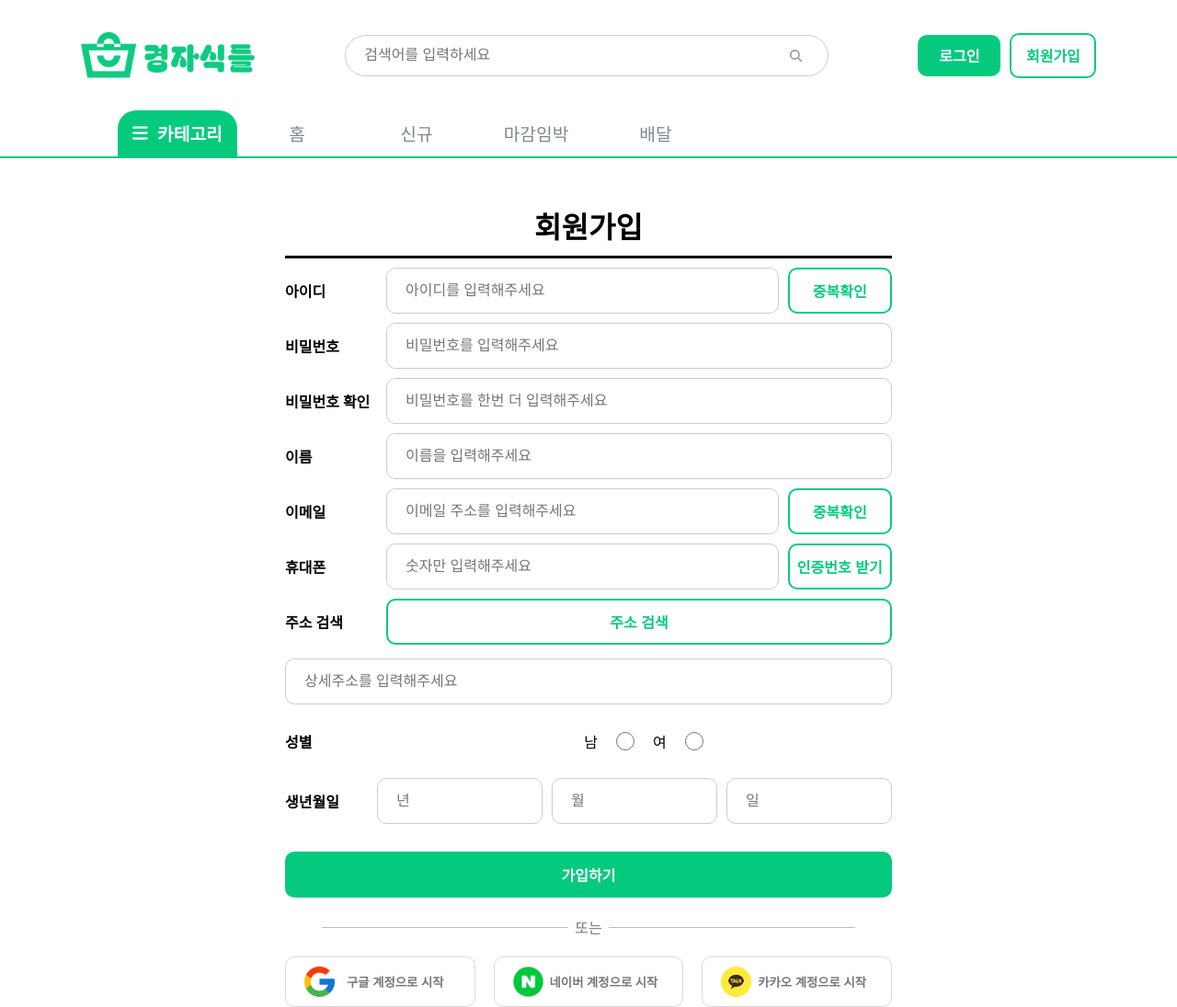
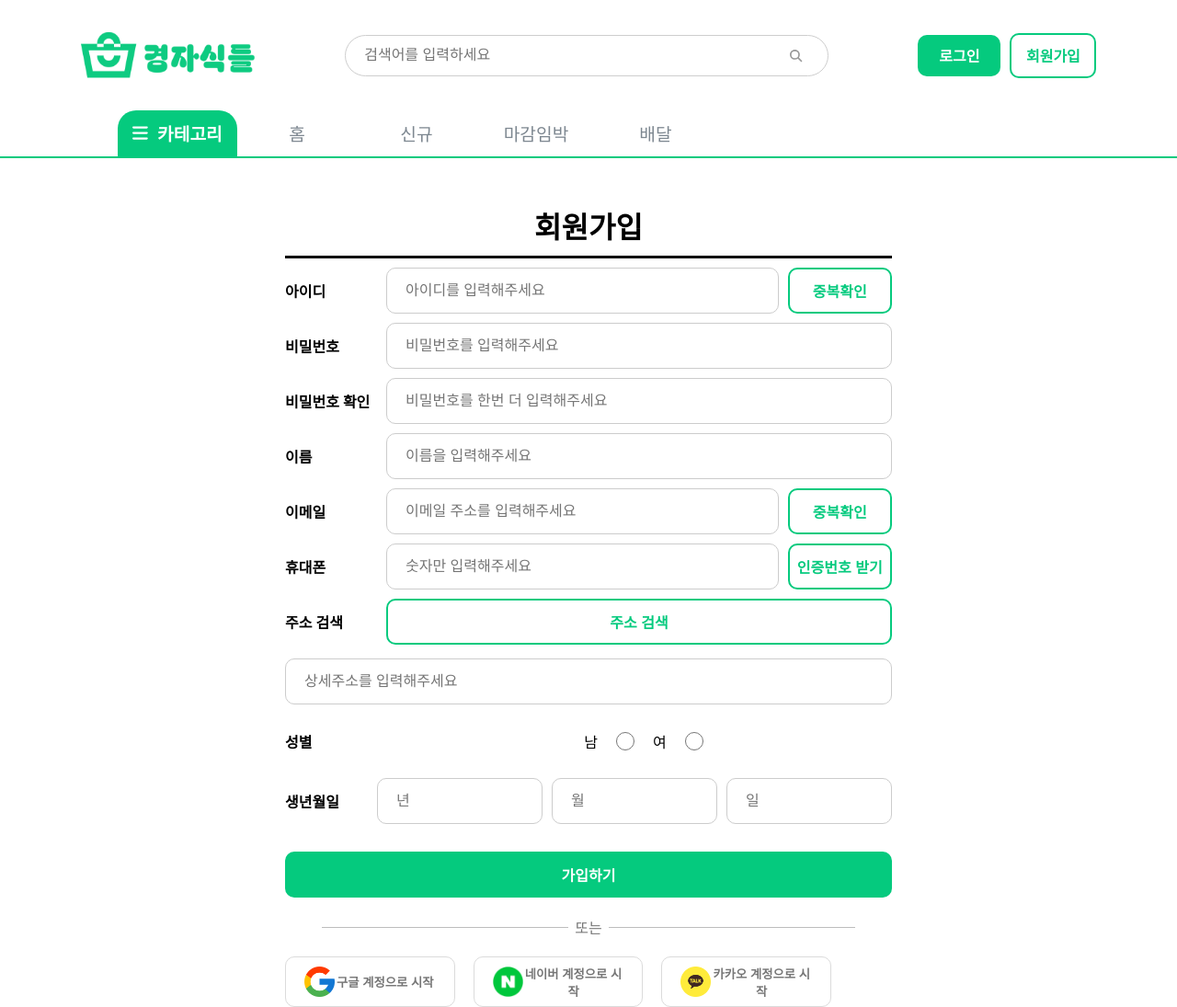
Before and after one commit to GS-retail/frontend, a React (Vite) app: page /auth/signup in a window 1280 px wide. Shown: the whole page at 92% size. Built offline with nearby package versions, Linux system fonts and the light colour scheme.

Commit message:
fix : Social Login Container UI 깨짐 현상 해결

```diff
--- a/src/pages/AuthPage.module.scss
+++ b/src/pages/AuthPage.module.scss
@@ -122,8 +122,7 @@
     display: flex;
     gap: 20px;
 
-    width: 100%;
-    max-width: 660px;
+    @include wrapper;
     height: 55px;
 }
 
```
